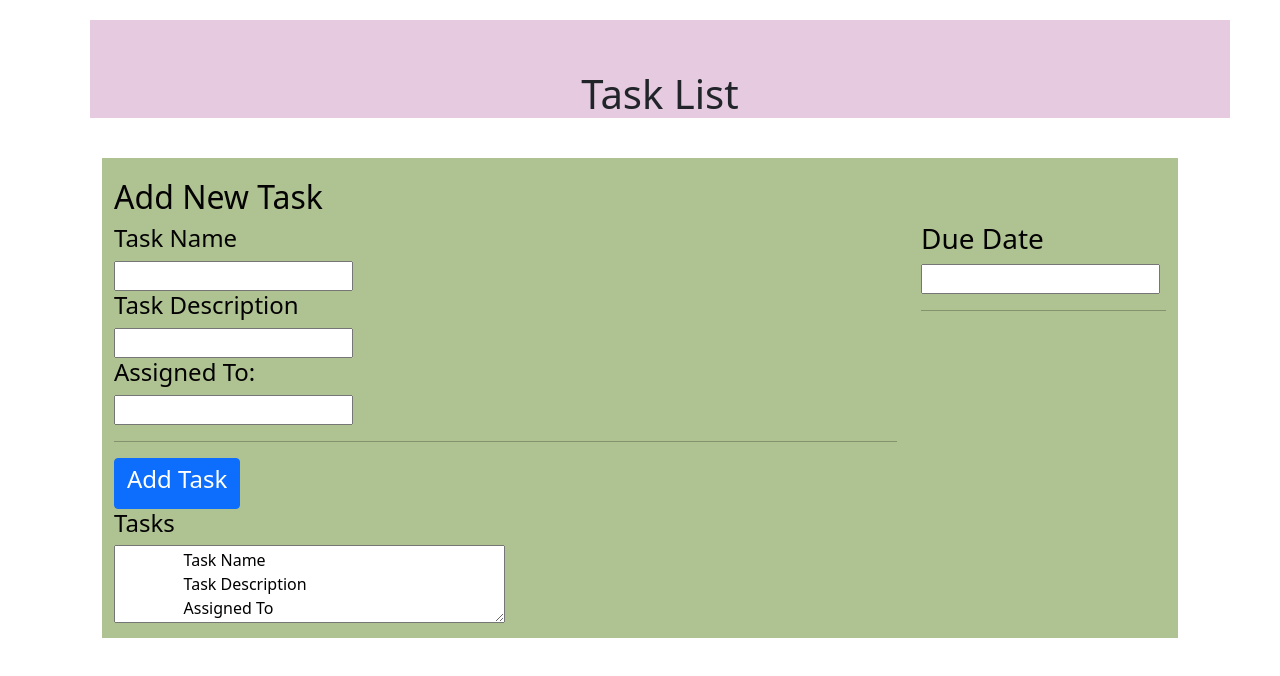
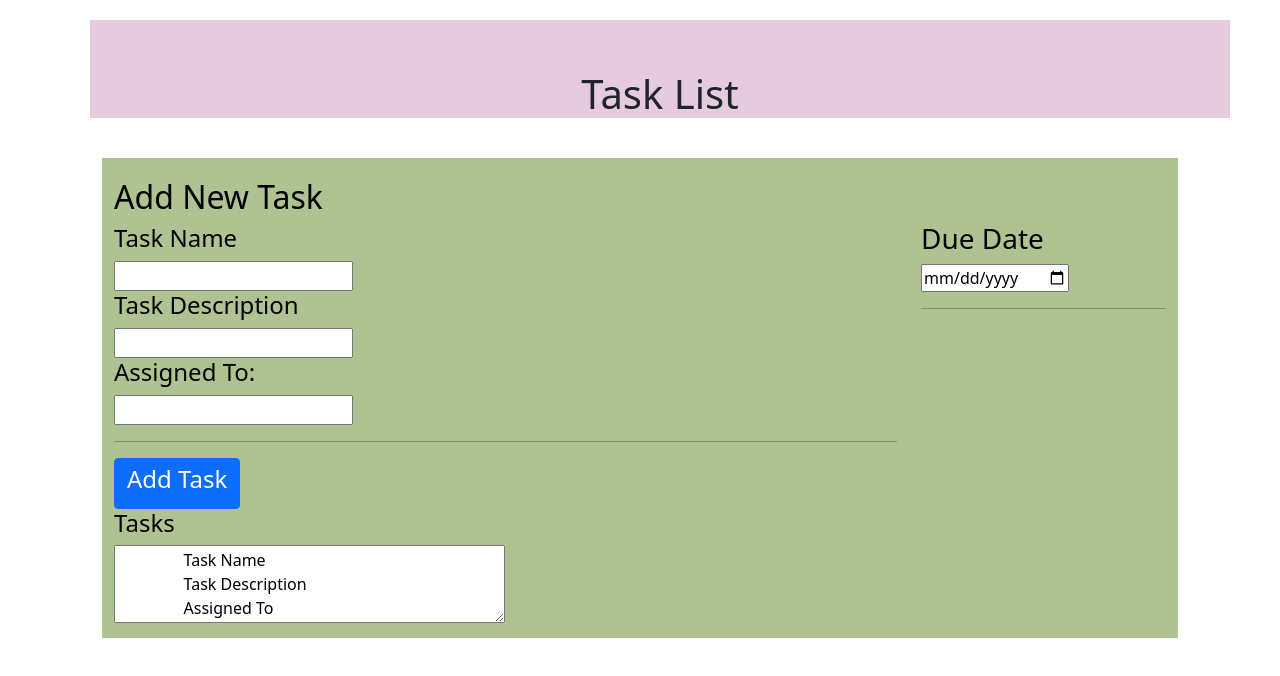
Before and after one commit to allie-wms/Task-List, a plain HTML site: page index.html in a window 1280 px wide. Drawn offline with nearby package versions, Linux system fonts and the light colour scheme.

Commit message:
added date

```diff
--- a/index.html
+++ b/index.html
@@ -50,7 +50,7 @@
 
                 <div id="due-date" class="col-sm-3">
                     <h3>Due Date</h3>
-                    <input type="text"/>
+                    <input type="date"/>
                     <hr>
 
                     <!-- this is the col closing tag #2 -->
```
